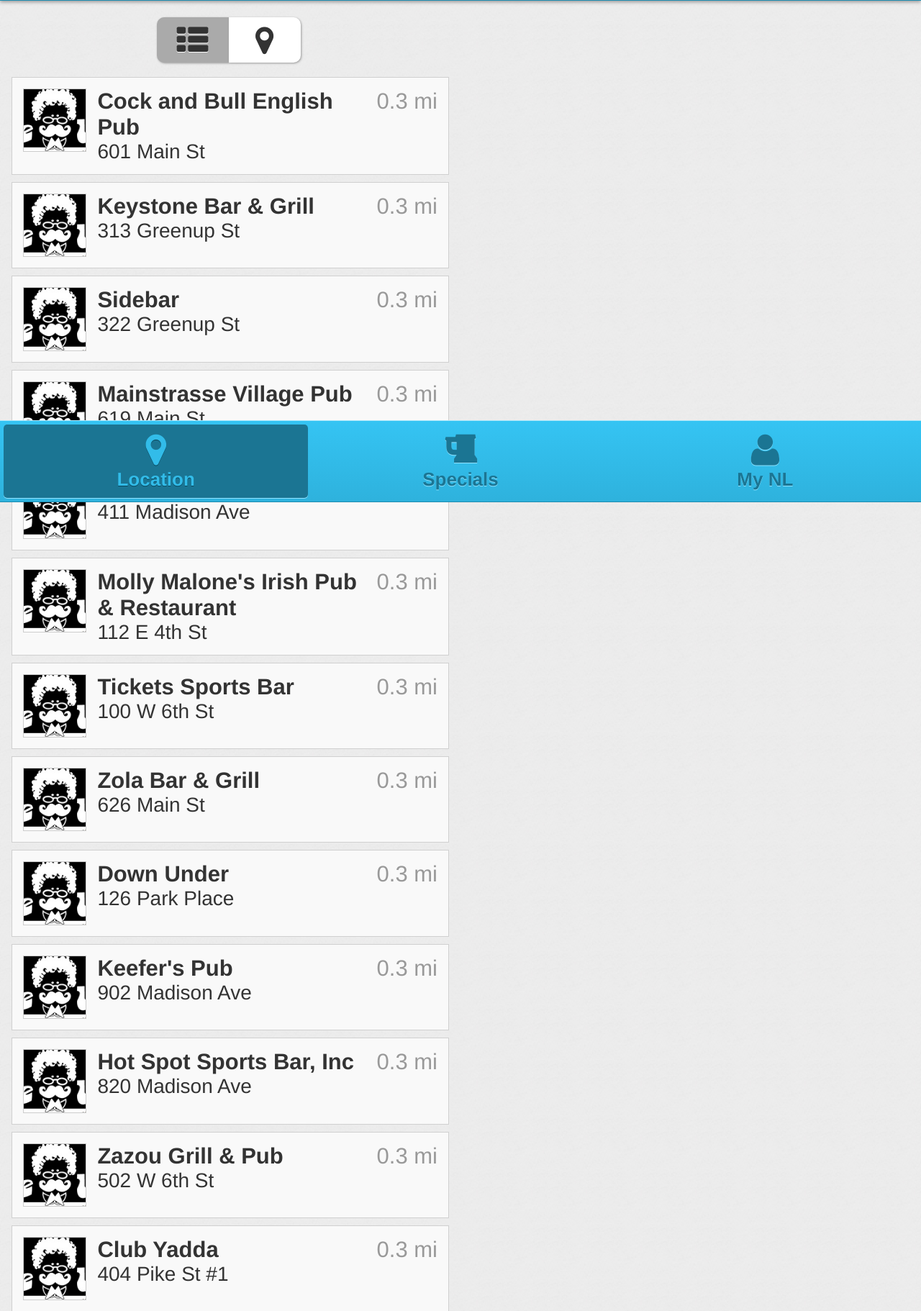
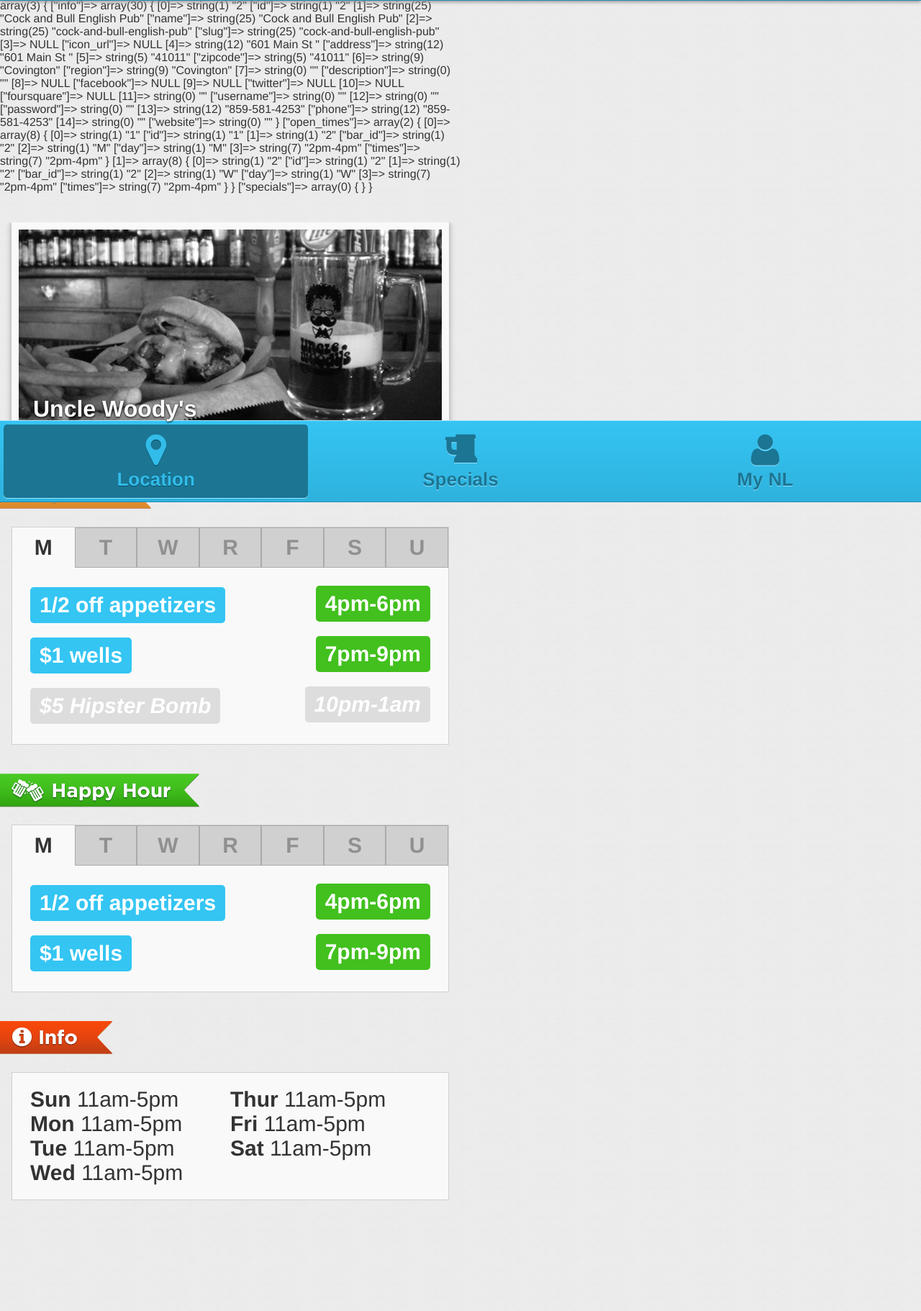
Before and after one commit to ackermcc/nitelife-mobile-site, a PHP site: page /nitelife/?bar=cock-and-bull-english-pub in a window 1280 px wide. Shown: the part 102-1924 px from the top of the page at 72% size. After the commit the page ends 1770 px from the top, so only its background shows below. Run offline with PHP 8.4, Linux system fonts and the light colour scheme; data comes from the database, SQL or seed files in the repository.

Commit message:
I'm a bit tipsy, I hope this makes sense

```diff
--- a/bar.php
+++ b/bar.php
@@ -1,4 +1,4 @@
-<script type="text/javascript">
+<!-- <script type="text/javascript">
 	$(window).load(function(){
 		$(".date-picker1 td").click(function(){
 			$(".date-picker1 td").removeClass('active-date');
@@ -14,7 +14,12 @@
 			$(".back").css('display','none');
 		});
 	});
-</script>
+</script> -->
+<?php
+//Getting bar info
+$bar_info = get_bar_info($bar);
+var_dump($bar_info);
+?>
 	<div class="content">
 		<div class="section">
 			<div class="video-section">
--- a/index.php
+++ b/index.php
@@ -75,11 +75,11 @@
 		<img src="images/logo_03.png" alt="" />
 	</header>
 	<div class="wrapper">
-		<?php //if($bar){	?>
+		<?php if($bar){	?>
 		<div id="bar-page"><? include_once('bar.php'); ?></div>
-		<?php //}else{ ?>
+		<?php }else{ ?>
 		<div id="location-page"><? include_once('location.php'); ?></div>
-		<?php //} ?>
+		<?php } ?>
 	</div>
 	<? include_once('bottom_menu.php'); ?>
 </div>
--- a/location.php
+++ b/location.php
@@ -6,6 +6,7 @@
 
 
 ?>
+<!--
 <script type="text/javascript">
 	$(window).load(function(){
 		$("#location-nav div").click(function(){
@@ -20,6 +21,8 @@
 		});
 	});
 </script>
+
+-->
 	<div class="content">
 
 		<div id="location-nav">
@@ -38,7 +41,7 @@
 
 		*/
  		?>
-
+			<a href="?bar=<?=$bar['slug']?>">
 			<div id="<?=$bar['slug']?>" class="bar-location">
 				<img src="images/unclewoodys-icon.jpg" alt=""/>
 				<div class="bar-info">
@@ -47,6 +50,7 @@
 				</div>
 				<div class="bar-miles">0.3 mi</div>
 			</div>
+			</a>
 
 
 
--- a/scripts/database.php
+++ b/scripts/database.php
@@ -29,6 +29,30 @@
 
 }
 
+function get_home(){
+	return 'localhost/nitelife';
+
+}
+
+function get_bar_info($slug){
+	$barResults = mysql_query("SELECT * FROM bar WHERE slug='".$slug."'");
+	$bar_info = mysql_fetch_array($barResults);
+
+	$spResults = mysql_query("SELECT * FROM special WHERE bar_id IN (SELECT id FROM bar WHERE slug='".$slug."')");
+	for ($specials = array(); $tmp = mysql_fetch_array($spResults);) $specials[] = $tmp;
+
+	$openResults = mysql_query("SELECT * FROM open_times WHERE bar_id IN (SELECT id FROM bar WHERE slug='".$slug."')");
+	for ($open_times = array(); $tmp = mysql_fetch_array($openResults);) $open_times[] = $tmp;
+
+	$all_info = array(
+		"info" => $bar_info,
+		"open_times" => $open_times,
+		"specials" => $specials
+	);
+
+	return $all_info;
+}
+
 
 
 
--- a/stylesheets/style.css
+++ b/stylesheets/style.css
@@ -6,9 +6,6 @@
 	color: #333;
 }
 
-#bar-page {
-	display: none;
-}
 
 div, p, header, footer, span {
 	box-sizing: border-box;
```
